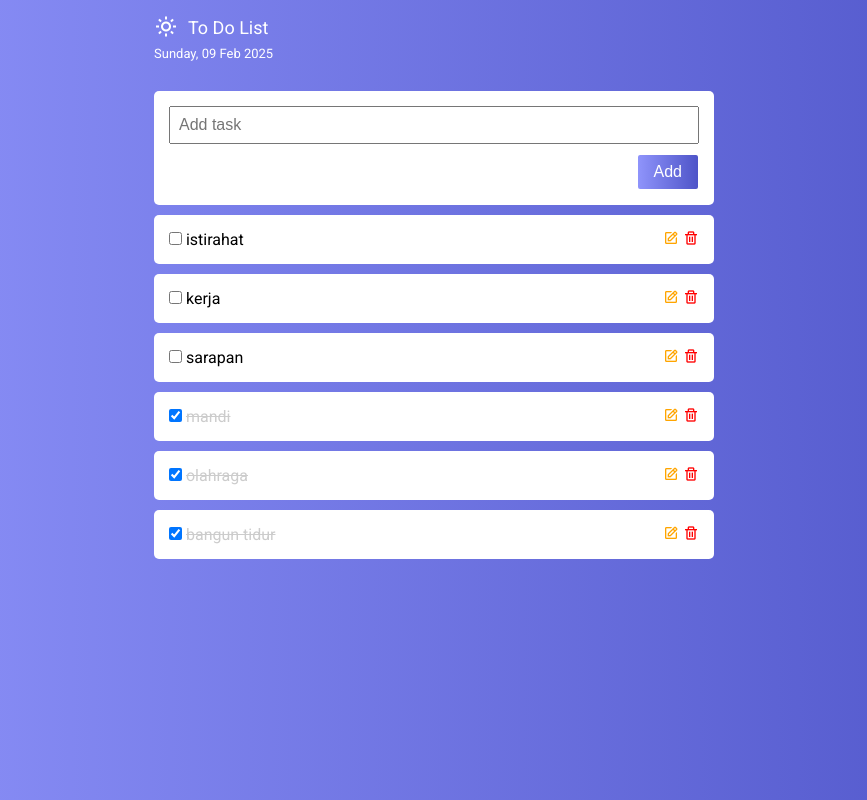
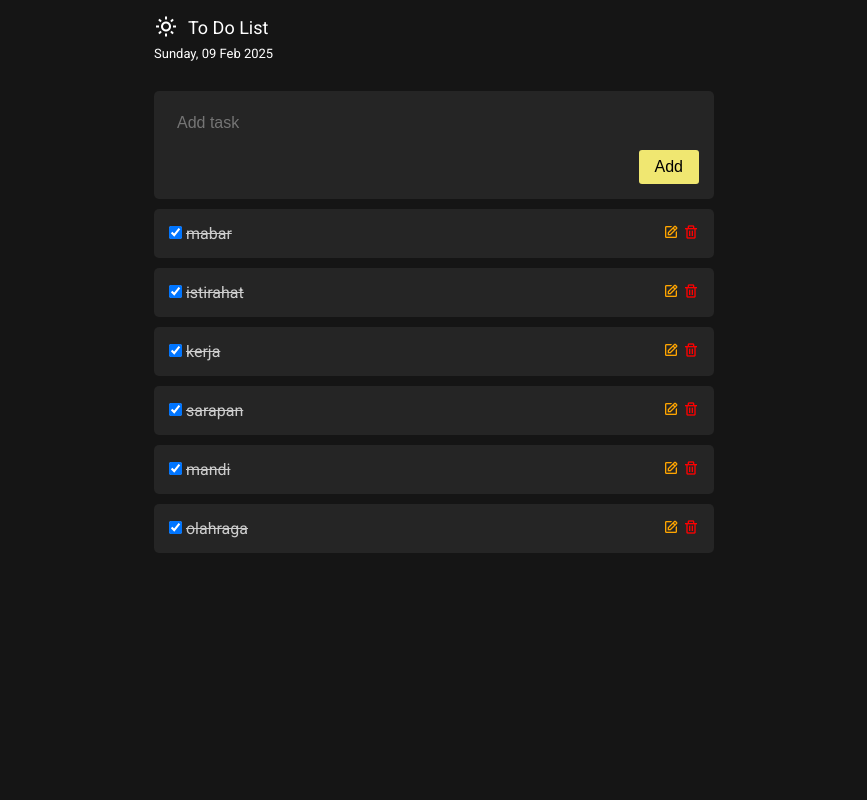
Before and after one commit to DimasSolar/ukk, a PHP site: page /todolist/index.php in a window 1280 px wide. Shown: the whole page, without its empty margins (206-1073 px from the left). Run offline with PHP 8.4, Linux system fonts and the light colour scheme; data comes from the database, SQL or seed files in the repository.

Commit message:
Add files via upload

```diff
--- a/todolist/edit.php
+++ b/todolist/edit.php
@@ -1,5 +1,5 @@
 <?php
-	include 'database.php';
+	include '../koneksi.php';
 
 	// select data yang akan diedit
 	$q_select = "select * from tasks where taskid = '".$_GET['id']."' ";
--- a/todolist/index.php
+++ b/todolist/index.php
@@ -1,5 +1,5 @@
 <?php
-	include 'database.php';
+	include '../koneksi.php';
 
 	// proses insert data
 	if(isset($_POST['add'])){
@@ -58,94 +58,7 @@
 	<meta name="viewport" content="width=device-width, initial-scale=1">
 	<title>To Do List</title>
 	<link href='https://unpkg.com/boxicons@2.1.4/css/boxicons.min.css' rel='stylesheet'>
-	<style type="text/css">
-		@import url('https://fonts.googleapis.com/css2?family=Roboto:wght@400;500;700&display=swap');
-		* {
-			padding:0;
-			margin:0;
-			box-sizing: border-box;
-		}
-		body {
-			font-family: 'Roboto', sans-serif;
-			background: #4e54c8;  /* fallback for old browsers */
-			background: -webkit-linear-gradient(to right, #8f94fb, #4e54c8);  /* Chrome 10-25, Safari 5.1-6 */
-			background: linear-gradient(to right, #8f94fb, #4e54c8); /* W3C, IE 10+/ Edge, Firefox 16+, Chrome 26+, Opera 12+, Safari 7+ */
-
-		}
-		.container {
-			width: 590px;
-			height: 100vh;
-			margin:0 auto;
-		}
-		.header {
-			padding: 15px;
-			color: #fff;
-		}
-		.header .title {
-			display: flex;
-			align-items: center;
-			margin-bottom: 7px;
-		}
-		.header .title i {
-			font-size: 24px;
-			margin-right: 10px;
-		}
-		.header .title span {
-			font-size: 18px;
-		}
-		.header .description {
-			font-size: 13px;
-		}
-		.content {
-			padding: 15px;
-		}
-		.card {
-			background-color: #fff;
-			padding:15px;
-			border-radius: 5px;
-			margin-bottom: 10px;
-		}
-		.input-control {
-			width:100%;
-			display: block;
-			padding:0.5rem;
-			font-size: 1rem;
-			margin-bottom: 10px;
-		}
-		.text-right {
-			text-align: right;
-		}
-		button {
-			padding:0.5rem 1rem;
-			font-size: 1rem;
-			cursor: pointer;
-			background: #4e54c8;  /* fallback for old browsers */
-			background: -webkit-linear-gradient(to right, #8f94fb, #4e54c8);  /* Chrome 10-25, Safari 5.1-6 */
-			background: linear-gradient(to right, #8f94fb, #4e54c8); /* W3C, IE 10+/ Edge, Firefox 16+, Chrome 26+, Opera 12+, Safari 7+ */
-			color: #fff;
-			border:1px solid;
-			border-radius: 3px;
-		}
-		.task-item {
-			display: flex;
-			justify-content: space-between;
-		}
-		.text-orange {
-			color: orange;
-		}
-		.text-red {
-			color: red;
-		}
-		.task-item.done span {
-			text-decoration: line-through;
-			color: #ccc;
-		}
-		@media (max-width: 768px){
-			.container {
-				width: 100%;
-			}
-		}
-	</style>
+	<link rel="stylesheet" href="./style.css">
 </head>
 <body>
 
--- /dev/null
+++ b/todolist/style.css
@@ -0,0 +1,87 @@
+@import url('https://fonts.googleapis.com/css2?family=Roboto:wght@400;500;700&display=swap');
+		* {
+			padding:0;
+			margin:0;
+			box-sizing: border-box;
+		}
+		body {
+			font-family: 'Roboto', sans-serif;
+			background: #151515;  /* fallback for old browsers */
+
+		}
+		.container {
+			width: 590px;
+			height: 100vh;
+			margin:0 auto;
+		}
+		.header {
+			padding: 15px;
+			color: #fff;
+		}
+		.header .title {
+			display: flex;
+			align-items: center;
+			margin-bottom: 7px;
+		}
+		.header .title i {
+			font-size: 24px;
+			margin-right: 10px;
+		}
+		.header .title span {
+			font-size: 18px;
+		}
+		.header .description {
+			font-size: 13px;
+		}
+		.content {
+			padding: 15px;
+		}
+		.card {
+			background-color: #252525;
+			padding:15px;
+			border-radius: 5px;
+			margin-bottom: 10px;
+		}
+		.input-control {
+			width:100%;
+			display: block;
+			padding:0.5rem;
+			font-size: 1rem;
+			margin-bottom: 10px;
+            outline: none;
+            background-color: transparent;
+            border: none;
+            color: #efeefb;
+
+		}
+		.text-right {
+			text-align: right;
+		}
+		button {
+			padding:0.5rem 1rem;
+			font-size: 1rem;
+			cursor: pointer;
+			background: #f0e771;  /* fallback for old browsers */
+			color: #000000;
+			border: none;
+			border-radius: 3px;
+		}
+		.task-item {
+			display: flex;
+			justify-content: space-between;
+		}
+		.text-orange {
+			color: orange;
+		}
+		.text-red {
+			color: red;
+		}
+		.task-item.done span {
+			text-decoration: line-through;
+			color: #ccc;
+		}
+		@media (max-width: 768px){
+			.container {
+				width: 100%;
+			}
+		}
```
